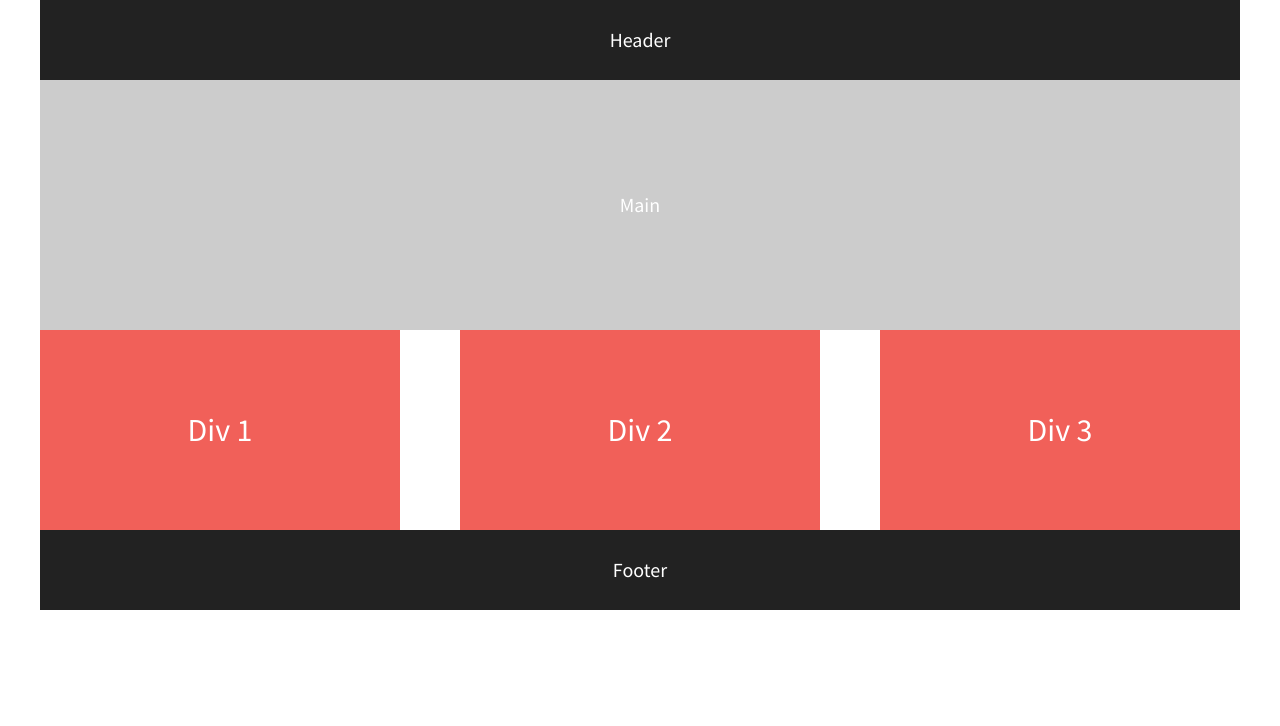
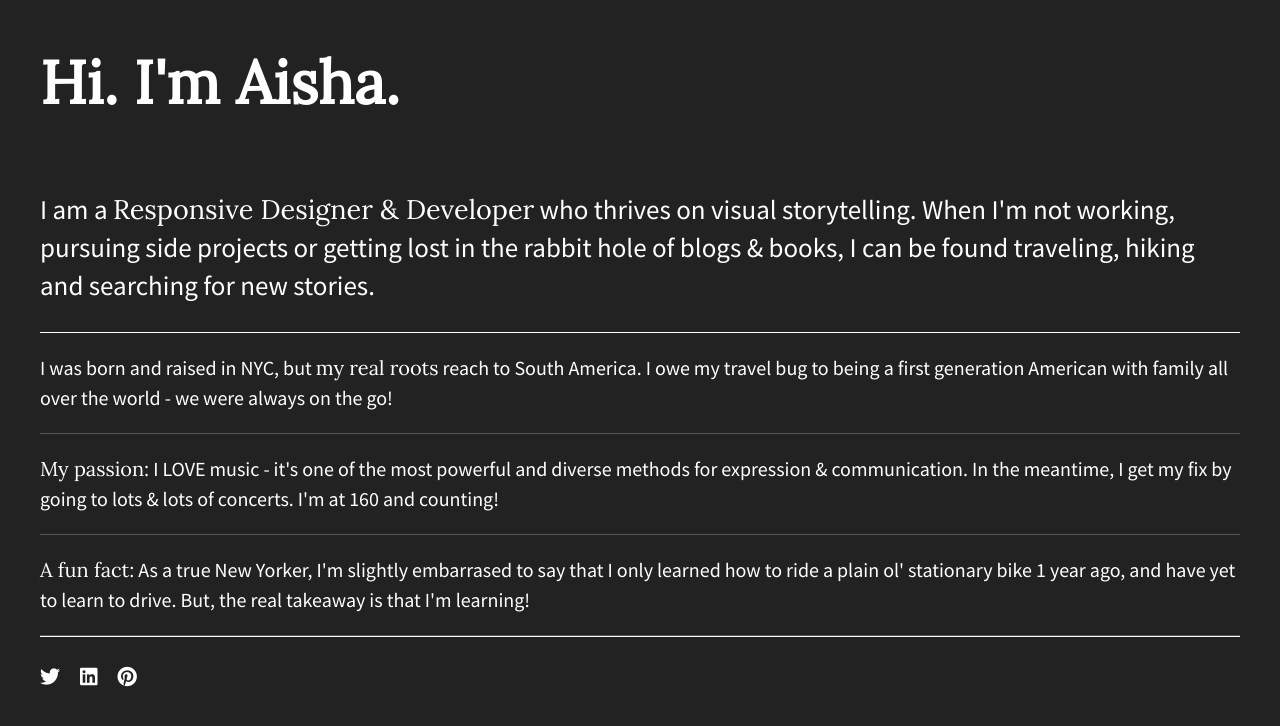
Before and after one commit to angie-bee/206-flexbox-starter, a plain HTML site: page index.html in a window 1280 px wide. Drawn offline with nearby package versions, Linux system fonts and the light colour scheme.

Commit message:
Styled full page with initial flex layout

```diff
--- a/css/main.css
+++ b/css/main.css
@@ -96,59 +96,69 @@ textarea {
    ========================================================================== */
 
 html {
-  background-color: #fff;
+  background-color: #222;
   height: 100%;
   width: 100%;
 }
 
 body {
   font-family: 'Source Sans Pro', sans-serif;
-  padding: 0 2em;
+  padding: 0em 2em;
   font-size: 1.25em;
-  height: 100%;
   color: #fff;
+  display: flex;
+  justify-content: center;
+}
+
+.flex-container {
+  display: flex;
+  flex-flow: row wrap;
+  justify-content: space-between;
+  max-width: 1200px;
+}
+
+p span {
+  font-family: 'Lora', sans-serif;
 }
 
 header,
 footer {
-  background-color: #222;
-  height: 80px;
   width: 100%;
+  display: flex;
+  justify-content: flex-start;
+}
+
+header h1 {
+  font-family: 'Lora', sans-serif;
+  font-size: 3em;
 }
 
 main {
-  background-color: #ccc;
-  height: 250px;
   width: 100%;
+  display: flex;
+  justify-content: center;
+  border-bottom: 1px solid #fff;
 }
 
-header,
-footer,
-main {
-    display: flex;
-    justify-content: center;
-    align-items: center;
-
-}
-
-.flex-container {
-    display: flex;
-    justify-content: center;
-    align-items: center;
-    flex-flow: row wrap;
-    justify-content:space-between;
+main p {
+  font-size: 1.35em;
 }
 
 .flex-items {
-  color: #fff;
+  display: flex;
+  justify-content: space-between;
+  align-items: center;
   line-height: 1.5em;
-  font-size: 1.6em;
-  background-color: #f16059;
-  width: 30%;
-  height: 200px;
-  display: flex;
-  justify-content: center;
-  align-items: center;
+  font-size: 1em;
+  border-bottom: 1px solid #555;
+}
+
+footer {
+  border-top: 1px solid #fff;
+}
+
+footer i {
+  padding: 30px 20px 0 0;
 }
 
 /* ==========================================================================
--- a/index.html
+++ b/index.html
@@ -10,10 +10,11 @@
         <link rel="apple-touch-icon" href="apple-touch-icon.png">
         <!-- Place favicon.ico in the root directory -->
 
-        <link rel="stylesheet" href="css/normalize.css">
+<link rel="stylesheet" href="css/normalize.css">
         <link rel="stylesheet" href="css/main.css">
         <script src="js/vendor/modernizr-2.8.3.min.js"></script>
         <link href="https://fonts.googleapis.com/css?family=Lora|Source+Sans+Pro:400,700" rel="stylesheet">
+        <link rel="stylesheet" href="https://use.fontawesome.com/releases/v5.5.0/css/all.css" integrity="sha384-B4dIYHKNBt8Bc12p+WXckhzcICo0wtJAoU8YZTY5qE0Id1GSseTk6S+L3BlXeVIU" crossorigin="anonymous">
     </head>
     <body>
         <!--[if lt IE 8]>
@@ -22,18 +23,26 @@
 
         <!-- Add your site or application content here -->
         <section class="flex-container">
-            <header>Header</header>
-            <main>Main</main>
+            <header>
+                <h1>Hi. I'm Aisha.</h1>
+            </header>
+            <main>
+                <p>I am a <span>Responsive Designer & Developer</span> who thrives on visual storytelling. When I'm not working, pursuing side projects or getting lost in the rabbit hole of blogs & books, I can be found traveling, hiking and searching for new stories.</p>
+            </main>
             <div id="div-1" class="flex-items">
-                Div 1
+                <p>I was born and raised in NYC, but <span>my real roots</span> reach to South America. I owe my travel bug to being a first generation American with family all over the world - we were always on the go!</p>
             </div>
             <div id="div-2" class="flex-items">
-                Div 2
+                <p><span>My passion:</span> I LOVE music - it's one of the most powerful and diverse methods for expression & communication. In the meantime, I get my fix by going to lots & lots of concerts. I'm at 160 and counting!</p>
             </div>
             <div id="div-3" class="flex-items">
-                Div 3
+                <p><span>A fun fact:</span> As a true New Yorker, I'm slightly embarrased to say that I only learned how to ride a plain ol' stationary bike 1 year ago, and have yet to learn to drive. But, the real takeaway is that I'm learning!</p>
             </div>
-            <footer>Footer</footer>
+            <footer>
+                <i class="fab fa-twitter"></i>
+                <i class="fab fa-linkedin"></i>
+                <i class="fab fa-pinterest"></i>
+            </footer>
         </section>
 
         <script src="https://ajax.googleapis.com/ajax/libs/jquery/1.11.3/jquery.min.js"></script>
```
